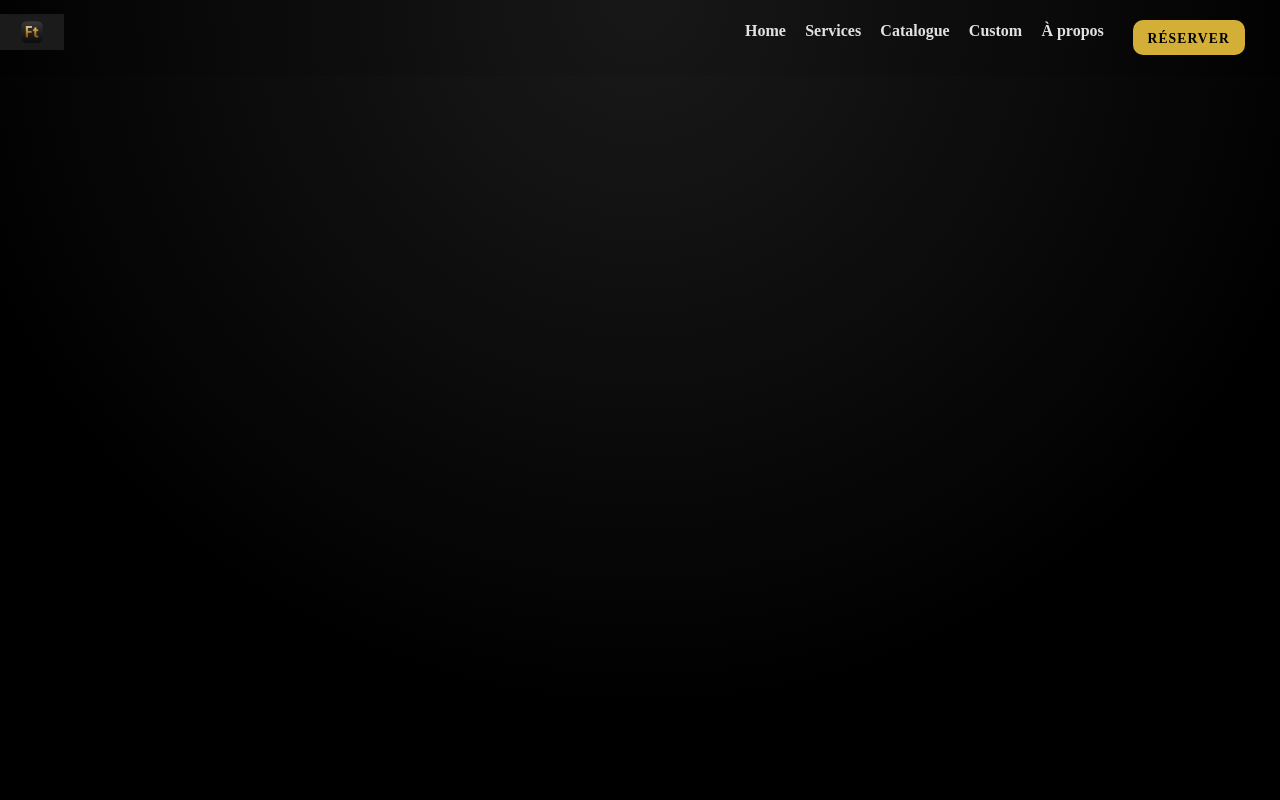
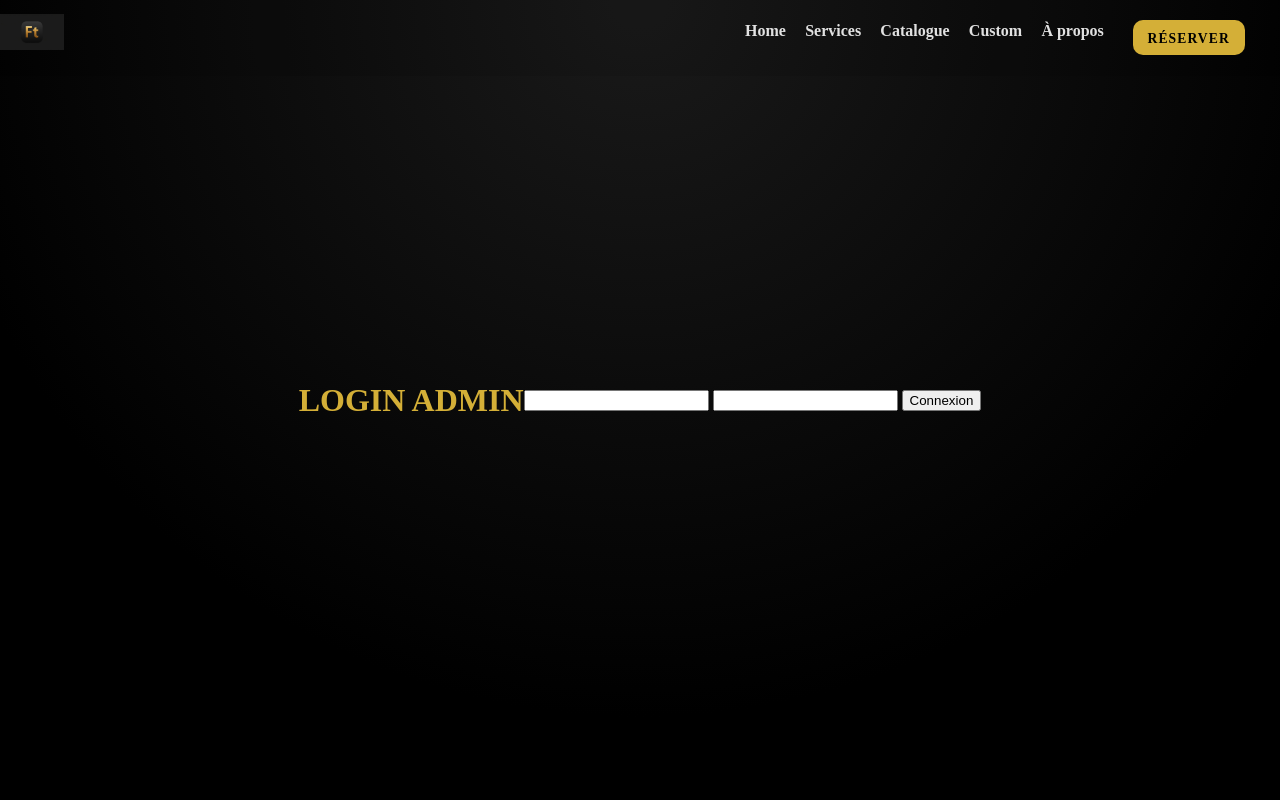
Before and after one commit to flxx-ji/ryd-front, a SvelteKit app: page /admin/login in a window 1280 px wide. Shown: the top 800 px of the page. Built offline with nearby package versions, Linux system fonts and the light colour scheme; no server answers.

Commit message:
amelioration interface admin

```diff
--- a/src/routes/admin/(auth)/login/+page.svelte
+++ b/src/routes/admin/(auth)/login/+page.svelte
@@ -14,8 +14,8 @@
       const res = await fetch(`${API_URL}/api/admin/login`, {
         method: 'POST',
         headers: { 'Content-Type': 'application/json' },
-        body: JSON.stringify({ email, password }),
-        credentials: 'include'
+        credentials: 'include', // 🔑 indispensable
+        body: JSON.stringify({ email, password })
       });
 
       const data = await res.json();
@@ -24,13 +24,22 @@
         throw new Error(data.message || 'Erreur de connexion');
       }
 
-      // 🔥 reload total pour que le server lise le cookie
+      // 🔥 on laisse le serveur gérer la suite
       window.location.href = '/admin';
 
-    } catch (err) {
-      error = err.message;
+    } catch (e) {
+      error = e.message;
     } finally {
       loading = false;
     }
   }
 </script>
+
+<h1>LOGIN ADMIN</h1>
+
+<form on:submit|preventDefault={login}>
+  <input type="email" bind:value={email} required />
+  <input type="password" bind:value={password} required />
+  <button disabled={loading}>Connexion</button>
+  {#if error}<p>{error}</p>{/if}
+</form>
```
Also changed, not shown: src/routes/admin/(protected)/+page.svelte (+27 -11 lines).
